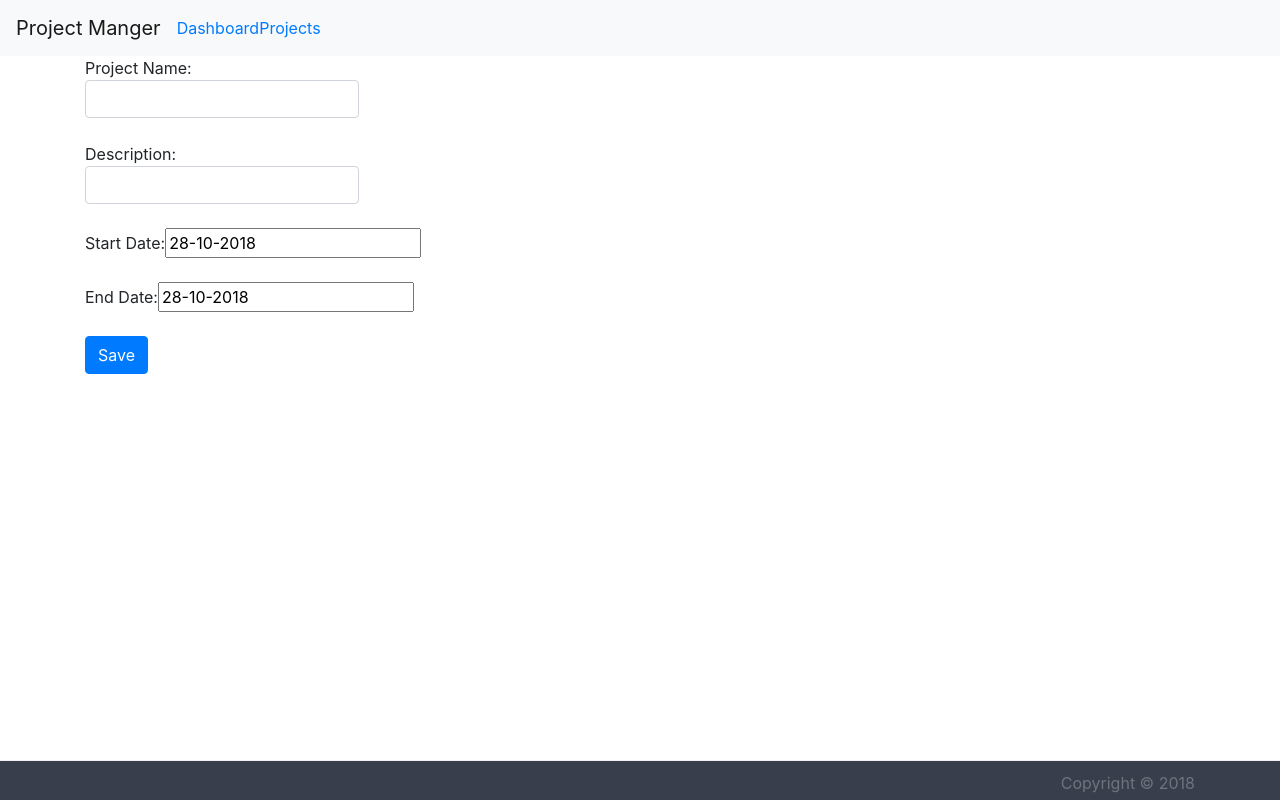
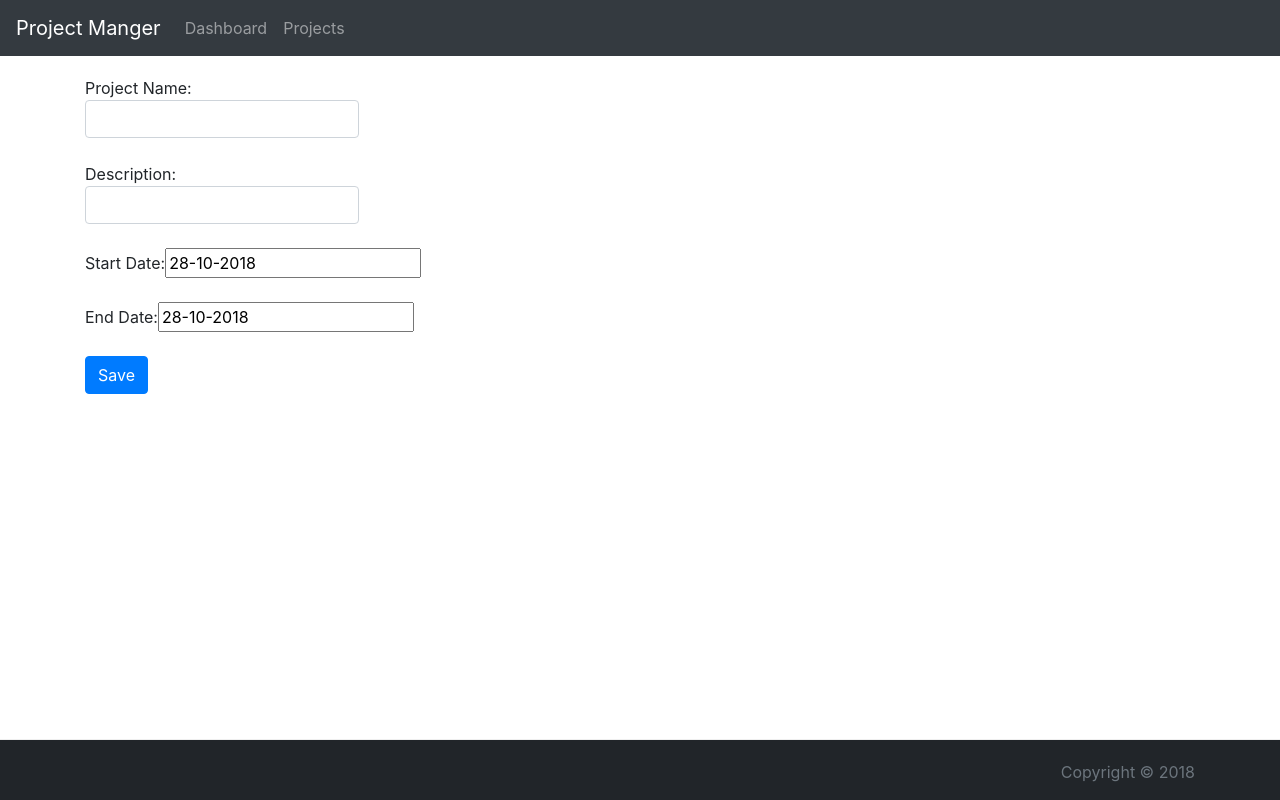
Before and after one commit to paulgreen55555/ProjectManagerUI, a React (Create React App) app: page /project-add in a window 1280 px wide. Built offline with nearby package versions, Linux system fonts and the light colour scheme.

Commit message:
Add global variables. Add normal navbar. Some refactoring and fixes.

```diff
--- a/src/components/Dashboard/StatisticModule.js
+++ b/src/components/Dashboard/StatisticModule.js
@@ -1,13 +1,12 @@
 import React, { Component } from 'react';
-
-const API = 'http://localhost:1434/projects';
+import * as CONST from '../variables.js'
 
 class StatisticModule extends Component {
-  constructor(props) {
-    super(props);
+  constructor() {
+    super();
 
     this.state = {
-      projects: [],
+      projectsCount: 0
     };
   }
 
@@ -18,16 +17,15 @@ class StatisticModule extends Component {
       cache: 'default'
     };
 
-    fetch(API,fetchInit)
+    fetch(CONST.PROJECT_API,fetchInit)
       .then(response => response.json())
-      .then(data => this.setState({ projects: data }));
+      .then(data => this.setState({ projectsCount: data.length }));
   }
 
   render() {
-    const { projects } = this.state;
 
     return (
-      <div>Project count - {projects.length}</div>
+      <div>Project count - {this.state.projectsCount}</div>
     );
   }
 
--- a/src/components/Header.js
+++ b/src/components/Header.js
@@ -1,27 +1,24 @@
 import React from 'react';
-import { Link } from "react-router-dom";
 
-export default class Header extends React.Component {
-
-    render() {
+const Header = () => {
     return (
-            <nav className="navbar navbar-expand-lg navbar-light bg-light">
+        <nav className="navbar navbar-expand-sm navbar-dark bg-dark">
             <a className="navbar-brand" href="/">Project Manger</a>
-                <button className="navbar-toggler" type="button" data-toggle="collapse" data-target="#navbarNav" aria-controls="navbarNav" aria-expanded="false" aria-label="Toggle navigation">
+            <button className="navbar-toggler" data-toggle="collapse" data-target="#navbarmenu">
                 <span className="navbar-toggler-icon"></span>
             </button>
-                <div className="collapse navbar-collapse" id="navbarNav">
-                    <ul className="navbar-nav">
-                        <li className="nav-item active">
-                            <Link to="/">Dashboard</Link>
+            <div id="navbarmenu" className="collapse navbar-collapse ">
+                <ul className="navbar-nav t_right">
+                    <li className="nav-item">
+                        <a className="nav-link" href="/">Dashboard</a>
                     </li>
                     <li className="nav-item">
-                            <Link to="/projects">Projects</Link>
+                        <a className="nav-link" href="/projects">Projects</a>
                     </li>
                 </ul>
             </div>
         </nav>
-
     );
 }
-}
+
+export default Header
--- a/src/components/Projects/Project.js
+++ b/src/components/Projects/Project.js
@@ -1,7 +1,30 @@
 import React, { Component } from 'react'
 import ProjectActionsButtons from './ProjectActionsButtons'
+import * as CONST from '../variables.js'
 
 class Project extends Component {
+    constructor(props) {
+        super(props);
+        this.state = { status: props.project.ProjectStatus };
+    }
+
+    handleClose = id => {
+        let data = this.props.project;
+        data.ProjectStatus = 1;
+
+        let fetchInit = {
+            method: 'PUT',
+            headers: {
+                'Accept': 'application/json',
+                'Content-Type': 'application/json'
+            },
+            body: JSON.stringify(data)
+        };
+
+        fetch(CONST.PROJECT_API + "/" + id, fetchInit).then(this.setState({status: 1}));
+
+    }
+
     render() {
         const { ProjectId, Name, Description, StartDate, EndDate, ProjectStatus } = this.props.project
         return (
@@ -10,11 +33,12 @@ class Project extends Component {
                 <td>{Description}</td>
                 <td>{StartDate}</td>
                 <td>{EndDate}</td>
-                <td>{ProjectStatus === 0 ? "Open" : "Close"}</td>
+                <td>{this.state.status === 0 ? "Open" : "Close"}</td>
                 <td>
                     <ProjectActionsButtons
                         onDelete={() => this.props.onDelete(ProjectId)}
-                        onClose={() => this.props.onClose(ProjectId)}
+                        onClose={this.handleClose}
+                        isClose={ProjectStatus}
                     />
                 </td>
             </tr>
--- a/src/components/Projects/ProjectActionsButtons.js
+++ b/src/components/Projects/ProjectActionsButtons.js
@@ -5,7 +5,7 @@ const ProjectActionButtons = (props) => {
     return (
         <ButtonGroup>
             <Button bsStyle="warning" bsSize="small">Edit</Button>
-            <Button bsStyle="info" bsSize="small" onClick={props.onClose}>Close</Button>
+            {props.isClose === 0 && <Button bsStyle="info" bsSize="small" onClick={props.onClose}>Close</Button>}
             <Button bsStyle="danger" bsSize="small" onClick={props.onDelete}>Delete</Button>
         </ButtonGroup>
     );
--- a/src/components/Projects/ProjectList.js
+++ b/src/components/Projects/ProjectList.js
@@ -2,8 +2,9 @@ import React, { Component } from 'react'
 import Project from './Project'
 import SearchInput from './SearchInput'
 import { Table } from 'react-bootstrap'
+import * as CONST from '../variables.js'
 
-const API = 'http://localhost:1434/projects';
+
 const tableHeaders = ["Project", "Description", "Start Date", "End Date", "Status", "Actions"];
 
 class ProjectList extends Component {
@@ -13,15 +14,17 @@ class ProjectList extends Component {
     }
 
     getDataFromApi = () => {
+
         let fetchInit = {
             method: 'GET',
         };
 
-        fetch(API, fetchInit)
+        fetch(CONST.PROJECT_API, fetchInit)
             .then(response => response.json())
             .then(data => {
-                this.setState({ projects: data, projectList: data  })
+                this.setState({ projects: data, projectList: data })
             });
+
     }
 
     componentDidMount() {
@@ -41,25 +44,7 @@ class ProjectList extends Component {
         let fetchInit = {
             method: 'DELETE',
         };
-        fetch(API + "/" + id, fetchInit).then(this.setState({ projects: projects }));
-    }
-
-    handleClose = id => {
-        const data = this.state.projects.filter(p => p.ProjectId === id);
-        data[0].ProjectStatus = 1;
-
-
-        let fetchInit = {
-            method: 'PUT',
-            headers: {
-                'Accept': 'application/json',
-                'Content-Type': 'application/json'
-            },
-            body: JSON.stringify(data[0])
-        };
-
-        fetch(API + "/" + id, fetchInit);
-
+        fetch(CONST.PROJECT_API + "/" + id, fetchInit).then(this.setState({ projects: projects }));
     }
 
     render() {
@@ -79,7 +64,6 @@ class ProjectList extends Component {
                                     key={project.ProjectId}
                                     project={project}
                                     onDelete={this.handleDelete}
-                                    onClose={this.handleClose}
                                 />
                             )
                         }
--- /dev/null
+++ b/src/components/variables.js
@@ -0,0 +1 @@
+export const PROJECT_API = "http://localhost:1434/projects"
--- a/src/index.css
+++ b/src/index.css
@@ -1,14 +1,14 @@
+.container{margin-top: 20px;}
+
 #footer{
     position: absolute;
     bottom: 0;
     width: 100%;
-    height: 40px;
     text-align: right;
     border-top: 1px solid #efefef;
-    background: #383e4b;
+    background: #212529;
     color: #fff;
 
 }
-.text-muted{
-    margin: 10px 0;
-}
+
+.t_right{text-align: right;}
--- a/src/index.js
+++ b/src/index.js
@@ -2,6 +2,7 @@ import React from 'react'
 import {render} from 'react-dom'
 import App from './components/App'
 import 'bootstrap/dist/css/bootstrap.css';
+import 'bootstrap/dist/js/bootstrap.js'
 import "react-datepicker/dist/react-datepicker.css";
 import './index.css'
 
```
Lines whose indentation alone changed are shown as unchanged.
